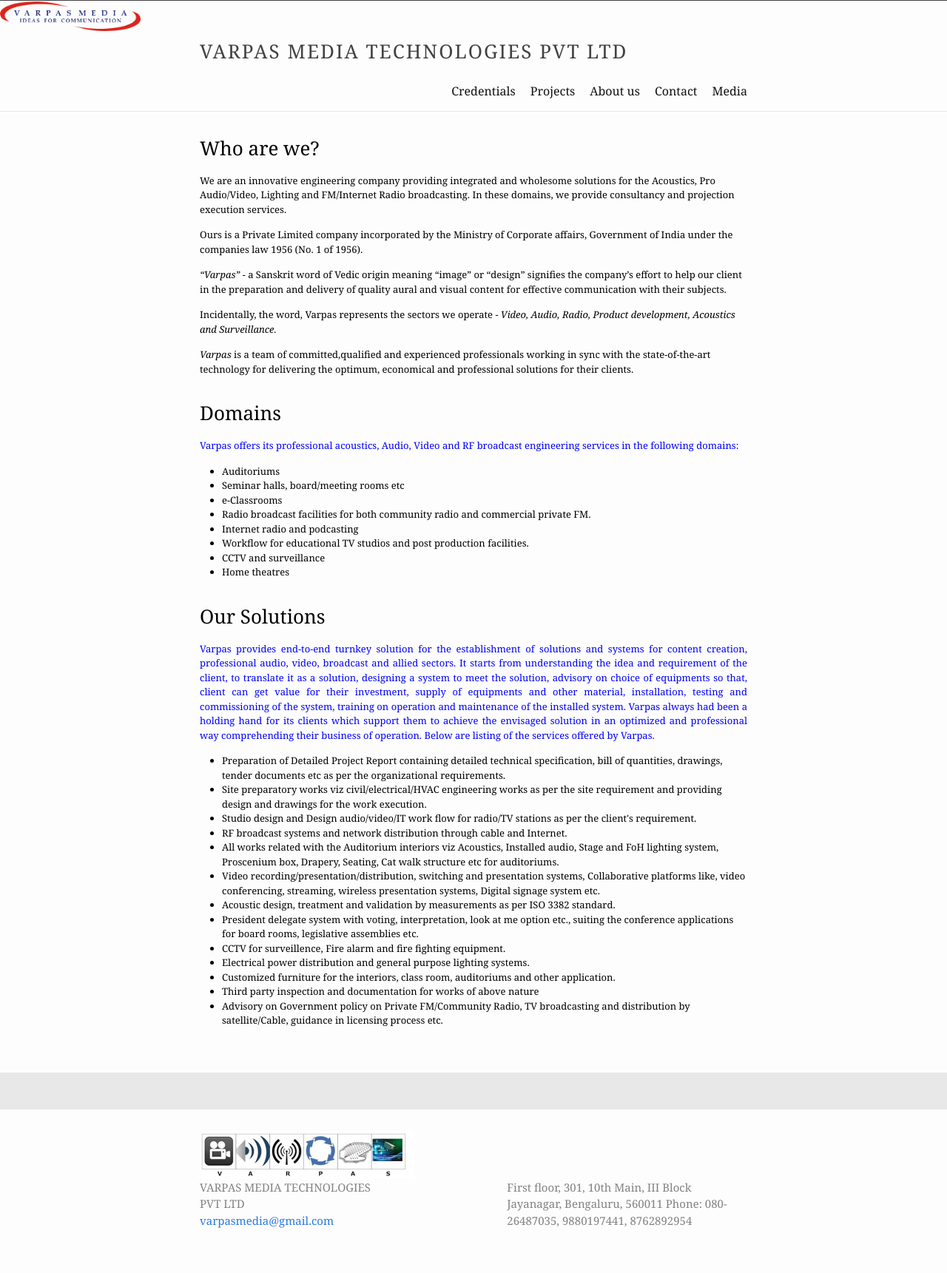
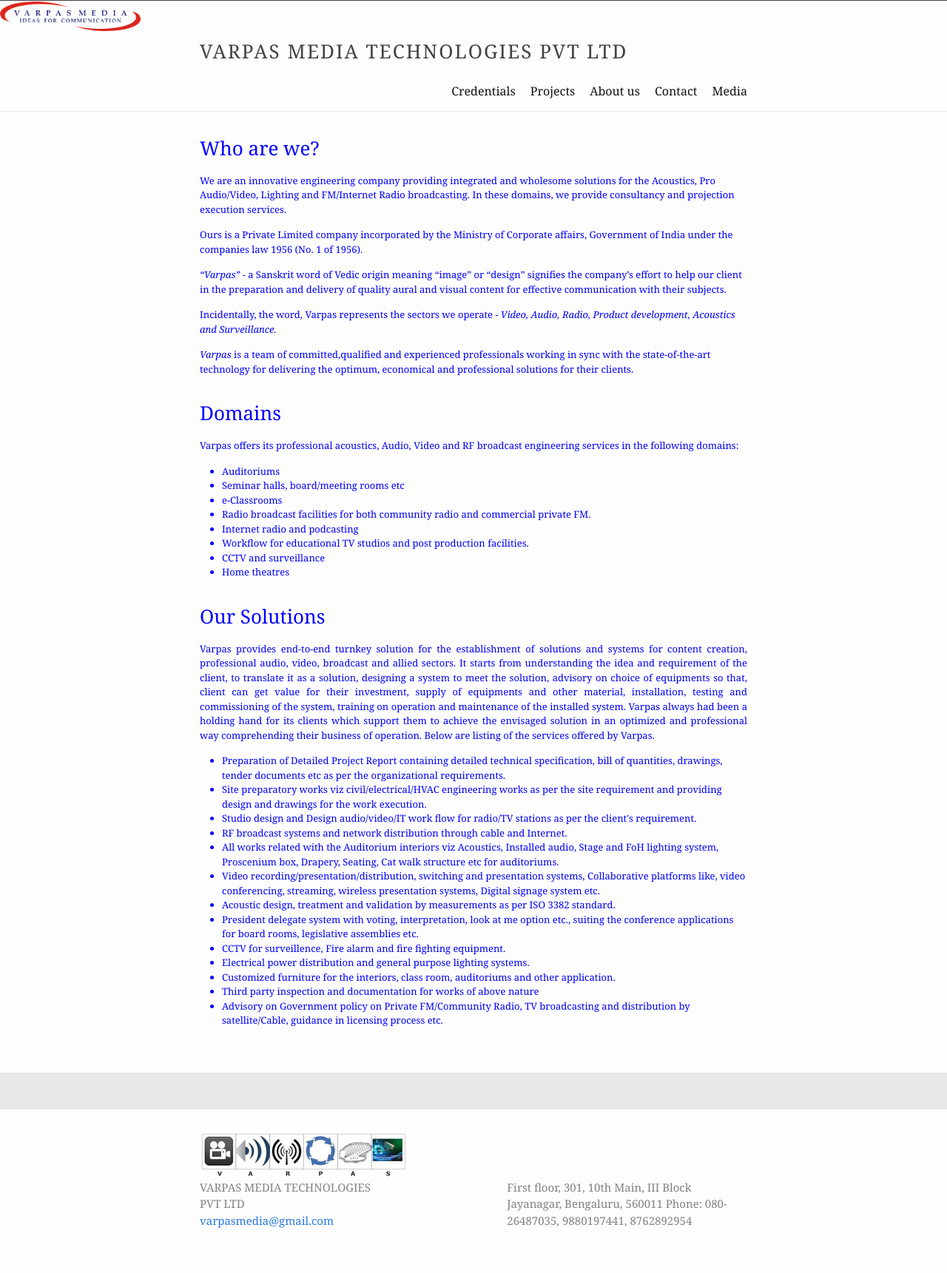
Before and after one commit to VarpasMedia/VarpasMedia.github.io, a Jekyll site: the page built from index.md, in a window 1280 px wide. Shown: the whole page at 74% size. Built offline with Jekyll 4.4.1, drawn with Linux system fonts in a browser that asks for light colours.

Commit message:
Update header.html

```diff
--- a/_includes/header.html
+++ b/_includes/header.html
@@ -3,7 +3,7 @@
 
 <img src="images/Logo of Varpas.png" width="190" height="40" alt="">
 
-<font size="3" face="georgia" color="black">
+<font size="3" face="georgia" color="blue">
 
   <div class="wrapper">
     {%- assign default_paths = site.pages | map: "path" -%}
```
